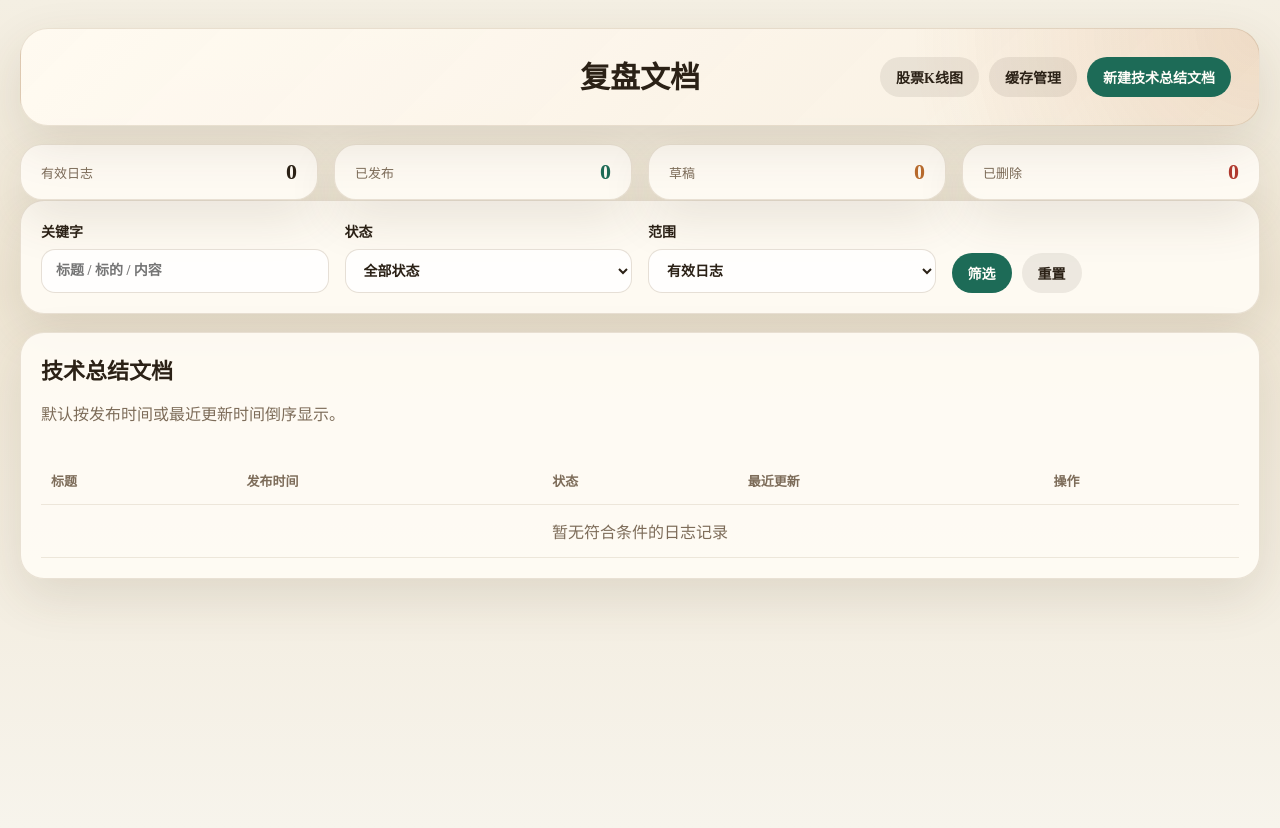
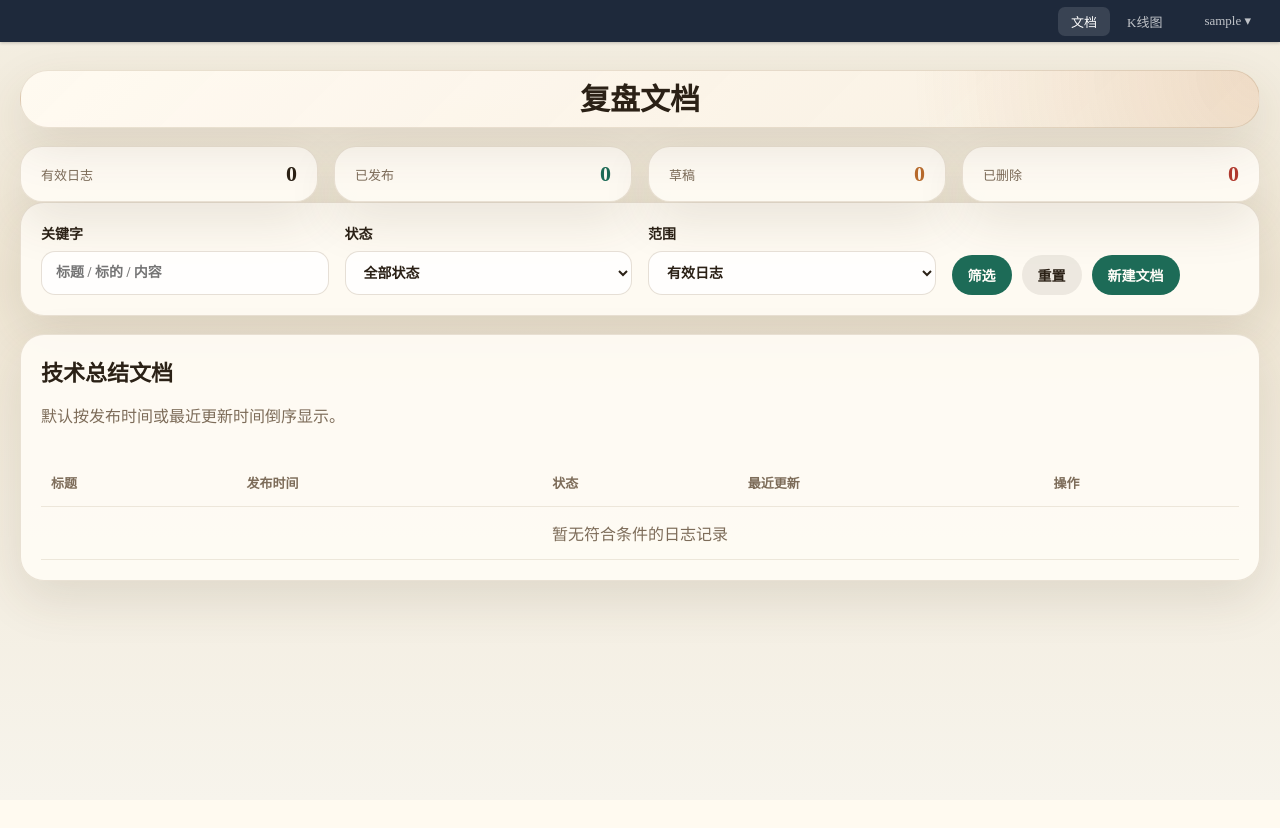
Before and after one commit to ims0/stock_server, a Flask app: page /operation-log/technical-summaries in a window 1280 px wide. After the commit the page ends 643 px from the top, so only its background shows below. Run offline with Flask 3, Linux system fonts and the light colour scheme; the visitor is signed in with stand-in values (Sample User, id 1); data that the repository does not hold is empty; some libraries are stand-ins or nearby versions.

Commit message:
Add shared topnav with user dropdown: replace danger buttons with username menu containing password management and logout

```diff
--- a/operation_log/blueprint.py
+++ b/operation_log/blueprint.py
@@ -35,7 +35,7 @@ CATEGORY_SETTINGS = {
         "hero_title": "复盘文档",
         "hero_copy": "",
         "new_title": "新建技术总结文档",
-        "edit_title": "编辑技术总结文档",
+        "edit_title": "编辑文档",
         "submit_label": "保存技术文档",
         "summary_label": "主题摘要",
         "summary_placeholder": "如 均线算法设计 / 缓存策略优化 / 页面交互总结",
--- a/operation_log/static/operation_log.css
+++ b/operation_log/static/operation_log.css
@@ -22,6 +22,94 @@ body {
   font-family: "Noto Serif SC", "Source Han Serif SC", "PingFang SC", serif;
   background: var(--bg);
   color: var(--text);
+  padding-top: 42px;
+}
+
+.topnav {
+  position: fixed;
+  top: 0;
+  left: 0;
+  right: 0;
+  z-index: 200;
+  height: 42px;
+  display: flex;
+  align-items: center;
+  justify-content: flex-end;
+  gap: 4px;
+  padding: 0 16px;
+  background: #1e293b;
+  box-shadow: 0 1px 3px rgba(0, 0, 0, 0.22);
+}
+
+.topnav-btn {
+  padding: 5px 13px;
+  border-radius: 7px;
+  font-size: 13px;
+  font-weight: 500;
+  color: rgba(255, 255, 255, 0.72);
+  text-decoration: none;
+  transition: background 0.15s, color 0.15s;
+}
+
+.topnav-btn:hover,
+.topnav-btn.active {
+  background: rgba(255, 255, 255, 0.12);
+  color: #fff;
+}
+
+.topnav-btn.danger {
+  color: #fca5a5;
+  margin-left: 12px;
+}
+
+.topnav-btn.danger:hover {
+  background: rgba(220, 38, 38, 0.18);
+  color: #fca5a5;
+}
+
+.topnav-user {
+  position: relative;
+  margin-left: 12px;
+}
+
+.topnav-user-btn {
+  background: none;
+  border: none;
+  cursor: pointer;
+  font-family: inherit;
+}
+
+.topnav-dropdown {
+  display: none;
+  position: absolute;
+  right: 0;
+  top: calc(100% + 4px);
+  min-width: 120px;
+  background: #1e293b;
+  border: 1px solid rgba(255,255,255,0.1);
+  border-radius: 8px;
+  overflow: hidden;
+  box-shadow: 0 4px 16px rgba(0,0,0,0.3);
+  z-index: 300;
+}
+
+.topnav-user:hover .topnav-dropdown,
+.topnav-user:focus-within .topnav-dropdown {
+  display: block;
+}
+
+.topnav-dropdown a {
+  display: block;
+  padding: 9px 16px;
+  font-size: 13px;
+  color: rgba(255,255,255,0.8);
+  text-decoration: none;
+  white-space: nowrap;
+}
+
+.topnav-dropdown a:hover {
+  background: rgba(255,255,255,0.1);
+  color: #fff;
 }
 
 a {
@@ -253,7 +341,7 @@ a {
 }
 
 .detail-grid {
-  grid-template-columns: minmax(0, 1.35fr) minmax(280px, 0.85fr);
+  grid-template-columns: minmax(0, 2fr) minmax(200px, 0.5fr);
 }
 
 .grid-two,
--- a/operation_log/templates/operation_log/list.html
+++ b/operation_log/templates/operation_log/list.html
@@ -8,6 +8,17 @@
     <link rel="stylesheet" href="{{ url_for('operation_log.static', filename='operation_log.css') }}" />
   </head>
   <body>
+    <nav class="topnav">
+      <a class="topnav-btn active" href="{{ url_for('operation_log.technical_summaries_page') }}">文档</a>
+      <a class="topnav-btn" href="{{ url_for('index') }}">K线图</a>
+      <div class="topnav-user">
+        <button class="topnav-btn topnav-user-btn" type="button">{{ current_user }} ▾</button>
+        <div class="topnav-dropdown">
+          <a href="{{ url_for('account_page') }}">密码管理</a>
+          <a href="{{ url_for('logout') }}">退出登录</a>
+        </div>
+      </div>
+    </nav>
     <main class="log-shell">
 
       <header class="hero">
@@ -15,9 +26,6 @@
           <h1>{{ page_config.hero_title }}</h1>
         </div>
         <div class="hero-actions">
-          <a class="button ghost" href="{{ url_for('index') }}">股票K线图</a>
-          <a class="button ghost" href="{{ url_for('cache_page') }}">缓存管理</a>
-          <a class="button primary" href="{{ url_for(page_config.create_endpoint) }}">新建{{ page_config.list_title }}</a>
         </div>
       </header>
 
@@ -76,6 +84,7 @@
           <div class="filter-actions">
             <button class="button primary" type="submit">筛选</button>
             <a class="button ghost" href="{{ url_for(page_config.list_endpoint) }}">重置</a>
+            <a class="button primary" href="{{ url_for(page_config.create_endpoint) }}">新建文档</a>
           </div>
         </form>
       </section>
```
Also changed, not shown: operation_log/templates/operation_log/detail.html (+13 -2 lines), operation_log/templates/operation_log/form.html (+11 -0 lines), static/css/style.css (+88 -0 lines), templates/index.html (+11 -3 lines).
